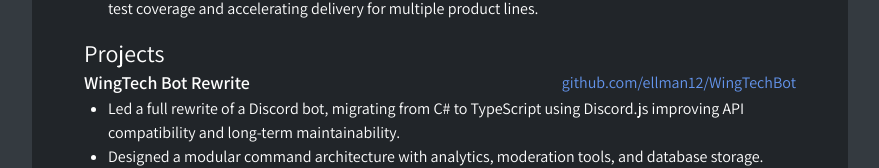
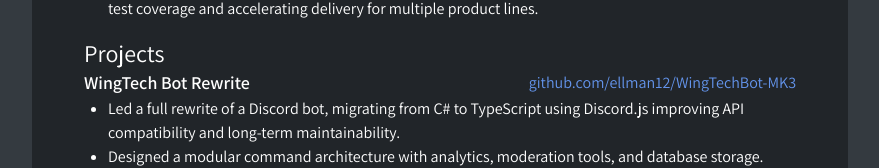
Before and after one commit to ellman12/Resume, a React (Vite) app: page / in a window 1280 px wide. Shown: the part 555-723 px from the top of the page, without its empty margins (200-1079 px from the left). Built offline with nearby package versions, Linux system fonts and the light colour scheme.

Commit message:
Correct URL for WTB3

```diff
--- a/src/components/Sections/ProjectsSection/ProjectsSection.tsx
+++ b/src/components/Sections/ProjectsSection/ProjectsSection.tsx
@@ -5,7 +5,7 @@ export default function ProjectsSection() {
     return (
         <Section title="Projects">
             <div className="flex flex-col gap-4">
-                <Project name="WingTech Bot Rewrite" href="https://github.com/ellman12/WingTechBot-MK3" hrefDisplay="github.com/ellman12/WingTechBot">
+                <Project name="WingTech Bot Rewrite" href="https://github.com/ellman12/WingTechBot-MK3" hrefDisplay="github.com/ellman12/WingTechBot-MK3">
                     <li>Led a full rewrite of a Discord bot, migrating from C# to TypeScript using Discord.js improving API compatibility and long-term maintainability.</li>
                     <li>Designed a modular command architecture with analytics, moderation tools, and database storage.</li>
                     <li>Integrated an LLM-powered chatbot using Google Gemini.</li>
```
